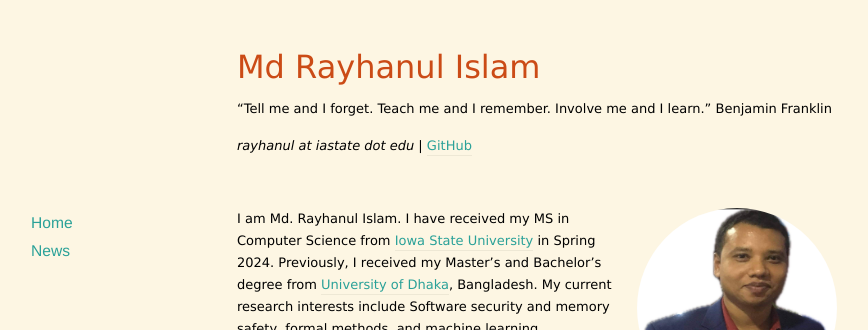
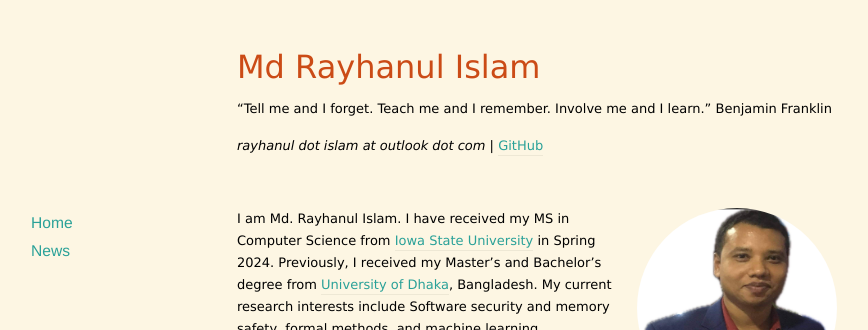
Before and after one commit to rayhanul/rayhanul.github.io, a Jekyll site: the page built from index.markdown, in a window 1280 px wide. Shown: the top 330 px of the page, without its empty margins (103-971 px from the left). Built offline with Jekyll 4.4.1, drawn with Linux system fonts in a browser that asks for light colours; nearby versions of some CDN libraries; the list of posts is cut into pages by our own code.

Commit message:
Update default.html

```diff
--- a/_layouts/default.html
+++ b/_layouts/default.html
@@ -23,7 +23,7 @@
       <!-- <h1><a href=""><i class="icon-sun"></i> {{ site.name }}</a> </h1> -->
       <h1><a href=""><i class=""></i> {{ site.name }}</a> </h1>
       <p>{{ site.description }}</p>
-      <p><i>rayhanul at iastate dot edu | </i> <a href="https://github.com/rayhanul">GitHub</a></p>
+      <p><i>rayhanul dot islam at outlook dot com | </i> <a href="https://github.com/rayhanul">GitHub</a></p>
 </header>
 
 
```
